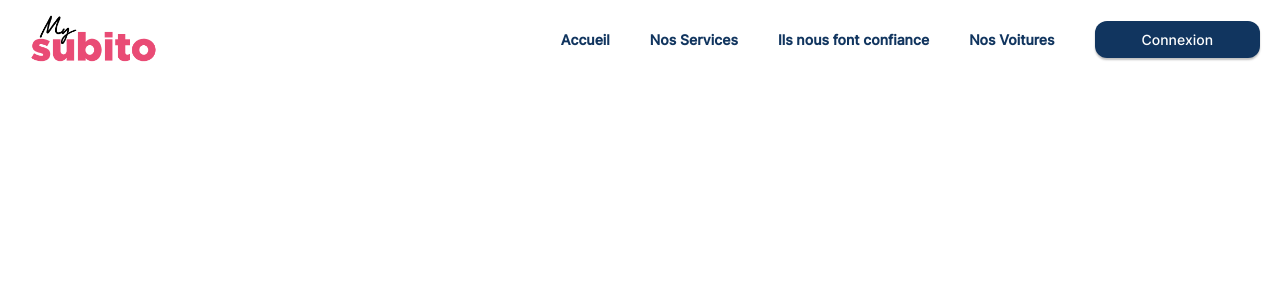
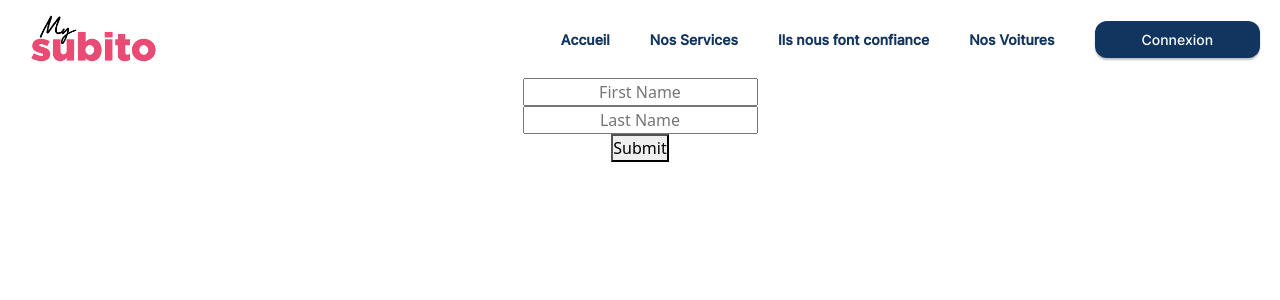
Before and after one commit to jarajop/ReactJS, a React (Create React App) app: page /form2 in a window 1280 px wide. Shown: the top 300 px of the page. Built offline with nearby package versions, Linux system fonts and the light colour scheme.

Commit message:
validation_form_avec_handleSubmit

```diff
--- a/src/App.js
+++ b/src/App.js
@@ -23,6 +23,7 @@ import Clés from './componants/Clés';
 import Accordéon from './componants/Accordéon';
 import Accordéon2 from './componants/Accordéon2';
 import Authentification from './componants/Authentificaion';
+import Form2 from './componants/Form2';
 
 
 
@@ -52,6 +53,8 @@ function App() {
        <Route path='/keys' element={ <Clés/>}/>
        <Route path='/accordeon' element={ <Accordéon/>}/>
        <Route path='/accordeon2' element={ <Accordéon2/>}/>
+       <Route path='/form2' element={ <Form2/>}/>
+
 
 
 
--- /dev/null
+++ b/src/assets/styles/form2.css
@@ -0,0 +1,17 @@
+*{
+    text-align: center;
+}
+divv{
+    padding: 8px;
+}
+champ{
+    height: 30px;
+    width: 30%;
+}
+buttoonn{
+    height: 30px;
+    width: 20%;
+}
+lab{
+    color: red;
+}
--- a/src/componants/Form.jsx
+++ b/src/componants/Form.jsx
@@ -9,12 +9,23 @@ function Form() {
     age: "",
     civilite: "",
   });
+  const [empty, setIsempty] = useState(false); // initialisé á false par défaut
   // console.log(Pers.nom)
   // ici a début kom rien est encore saisi le usestate est initialié á vide avc ls doubles quotes
   //Chak champ est lié à l'état correspondant à l'aide de la propriété value et est mis à jour à chaque changement à l'aide de la fonction setPers.
 
   // Lorsk le user saisit des données dans les champs, les fonctions onChange sont déclenchées, et elles mettent à jour l'état du formulaire
   // en utilisant la fonction setPers et en répandant les valeurs existantes avec les nouvelles valeurs modifiées.
+
+  const handleSubmit = (e) => {
+    e.preventDefault();
+    if (Pers.prenom === "" || Pers.nom === "") {
+      setIsempty(true);
+    }
+    if (Pers.nom && Pers.prenom) {
+      console.log("Prenom", Pers.prenom, "Nom", Pers.nom);
+    }
+  };
   return (
     <div className=" aide d-flex ">
       <form>
@@ -27,8 +38,12 @@ function Form() {
           required
           onChange={(e) => setPers({ ...Pers, nom: e.target.value })} // e.target.value renvoyer la valeur actuelle du champ de saisie donc setName.  e.target.value
         />
+        {empty && Pers.nom === "" ? (
+          <label> Le nom ne peut pas etre vide</label>
+        ) : (
+          ""
+        )}
         <br />
-        <label> Prénom </label>{" "}
         <input
           type="email"
           name="prenom"
@@ -37,6 +52,11 @@ function Form() {
           value={Pers.prenom}
           onChange={(e) => setPers({ ...Pers, prenom: e.target.value })}
         />
+        {empty && Pers.nom === "" ? (
+          <label> Le prénom ne peut pas etre vide</label>
+        ) : (
+          ""
+        )}
         <br />
         <label> Age </label>{" "}
         <input
@@ -58,7 +78,11 @@ function Form() {
           onChange={(e) => setPers({ ...Pers, civilite: e.target.value })}
         />
         <br />
-        <button className="bg-warning boutton3" type="submit">
+        <button
+          className="bg-warning boutton3"
+          type="submit"
+          onClick={(e) => handleSubmit(e)}
+        >
           Soumettre
         </button>
       </form>
--- /dev/null
+++ b/src/componants/Form2.jsx
@@ -0,0 +1,48 @@
+import { NavLink } from "react-router-dom";
+import { useState } from "react";
+
+import "../assets/styles/form2.css"
+
+function Form2(){
+    const [firstName,setFirstName]=useState('') //Déclare l'état 'firstName' avec la valeur initiale ''
+    const [lastName,setLastName]=useState('')
+    const [error,setError]=useState(false) // Déclare l'état 'error' avec la valeur initiale 'false'
+
+//handleSubmit: Il s'agit d'une fonction appelée lorsque le formulaire est soumis. Elle prend l'événement e en argument et appelle e.preventDefault()
+// pr empêcher le comportement par défaut du formulaire (rechargement de la page).
+//Ensuite, elle vérifie si les champs du prénom et du nom de famille sont vides. Si l'un des deux champs est vide, elle met à jour l'état error à true
+
+    const handleSubmit=(e)=>{  // Définit la fonction de gestion de soumission 'handleSubmit'
+        e.preventDefault(); // Empêche le comportement par défaut du formulaire cad le non rechargement de la page
+        if(firstName.length==0||lastName.length==0){
+            setError(true)
+        }
+        if(firstName&&lastName) // Si les champs ne sont pas vides
+        {
+        console.log("First Name: ",firstName,"\nLast Name: ",lastName) //maintenant dans la console
+        }
+    }
+    return(
+        <>
+           <form onSubmit={handleSubmit}>
+               <div className="divv">
+                   <input className="champ" placeholder="First Name" onChange={e=>setFirstName(e.target.value)} />
+               </div>
+               {error&&firstName.length<=0? //Si l'état error est true et si le champ du prénom ou du nom de famille est vide, des éléments label sont
+               // rendus pour afficher un message d'erreur sous les champs de saisie vide
+               <label>First Name can't be Empty</label>:""}
+               <div>
+                   <input placeholder="Last Name" onChange={e=>setLastName(e.target.value)} />
+               </div>
+               {error&&lastName.length<=0?
+               <label className="lab">Last Name can't be Empty</label>:""}
+               <div>
+                   <button className="buttoonn">
+                       Submit
+                   </button>
+               </div>
+           </form>
+        </>
+    );
+}
+export default Form2;
```
